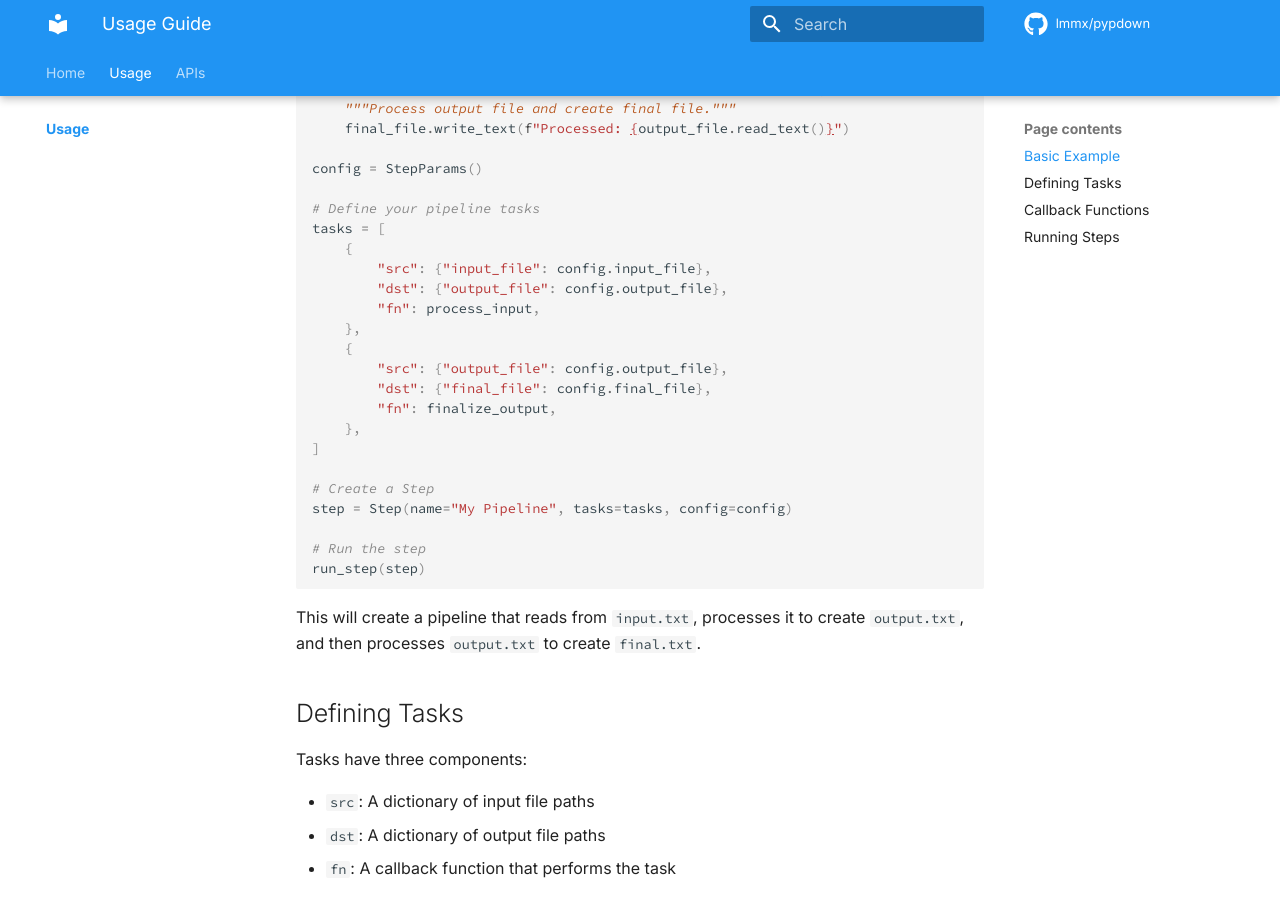
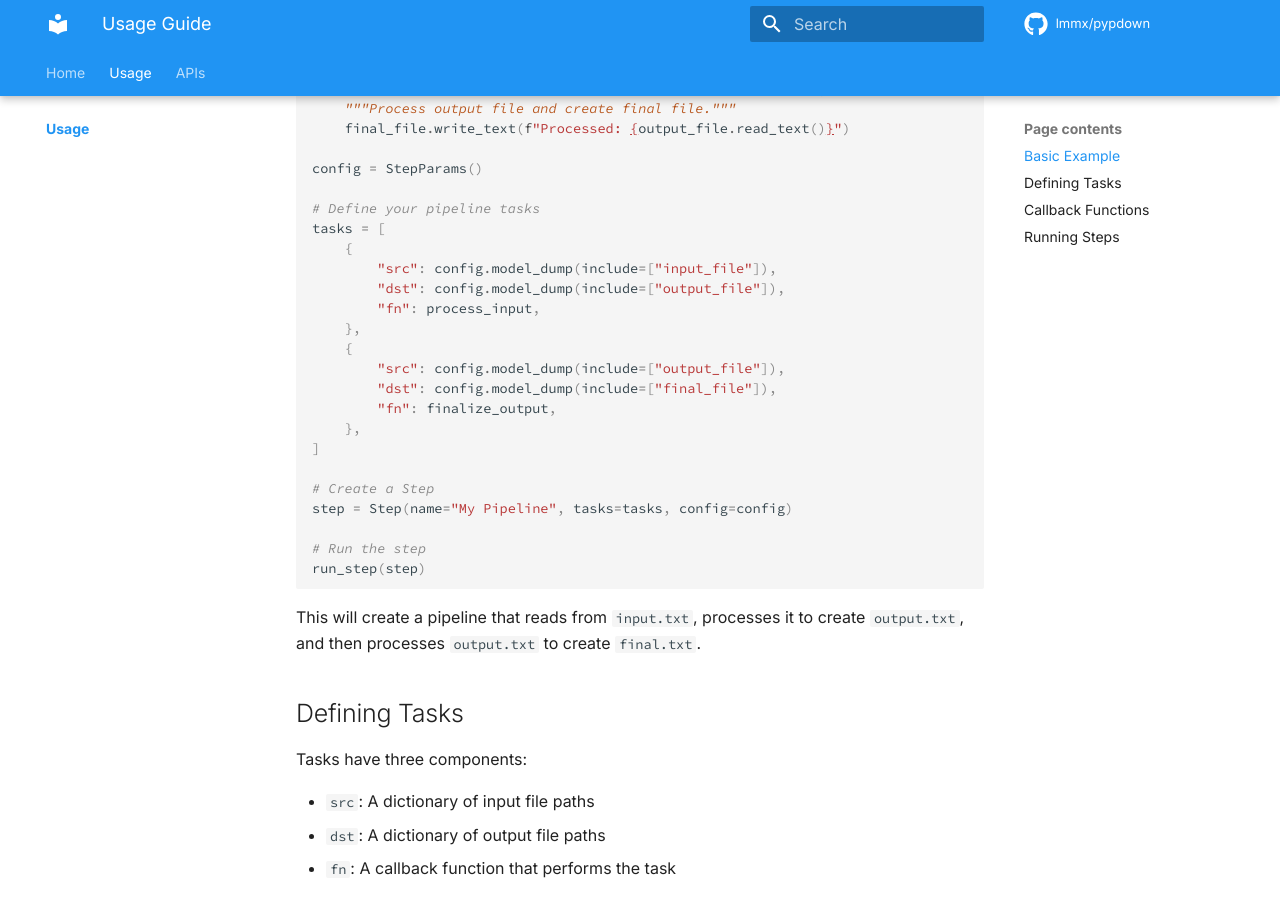
Before and after one commit to lmmx/pypdown, an MkDocs documentation site: the page built from docs/usage/index.md, in a window 1280 px wide and 900 px high, scrolled down 532 px. Built offline with MkDocs 1.6.1 and Material for MkDocs 9.7.7, drawn with Linux system fonts in a browser that asks for light colours; comment, search, counter and statistics services are not loaded.

Commit message:
refactor: use model dump API

```diff
--- a/docs/usage/index.md
+++ b/docs/usage/index.md
@@ -28,13 +28,13 @@ config = StepParams()
 # Define your pipeline tasks
 tasks = [
     {
-        "src": {"input_file": config.input_file},
-        "dst": {"output_file": config.output_file},
+        "src": config.model_dump(include=["input_file"]),
+        "dst": config.model_dump(include=["output_file"]),
         "fn": process_input,
     },
     {
-        "src": {"output_file": config.output_file},
-        "dst": {"final_file": config.final_file},
+        "src": config.model_dump(include=["output_file"]),
+        "dst": config.model_dump(include=["final_file"]),
         "fn": finalize_output,
     },
 ]
```
Also changed, not shown: README.md (+8 -4 lines), demo.py (+5 -4 lines), demo2.py (+5 -4 lines), 2 other files.
